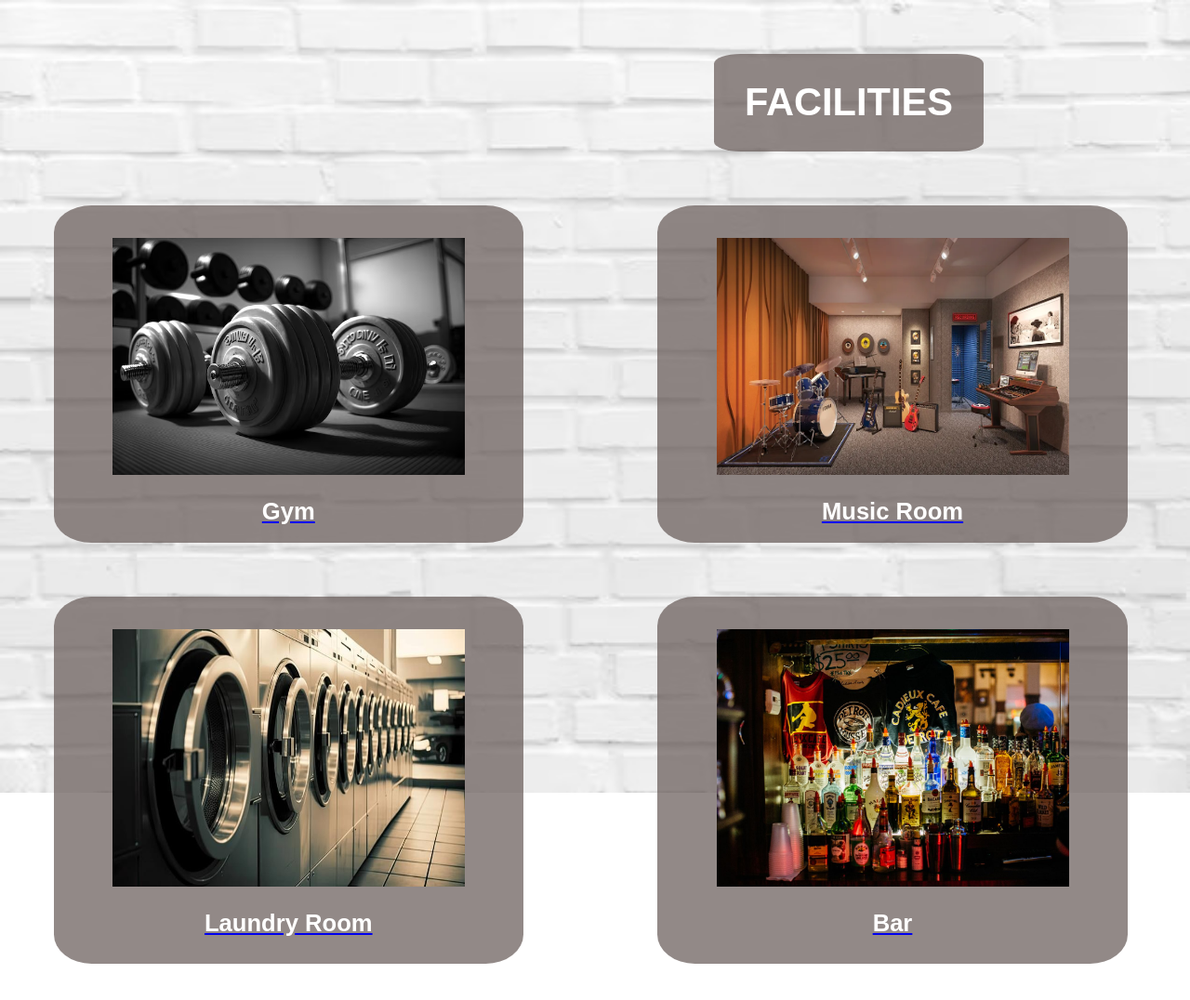
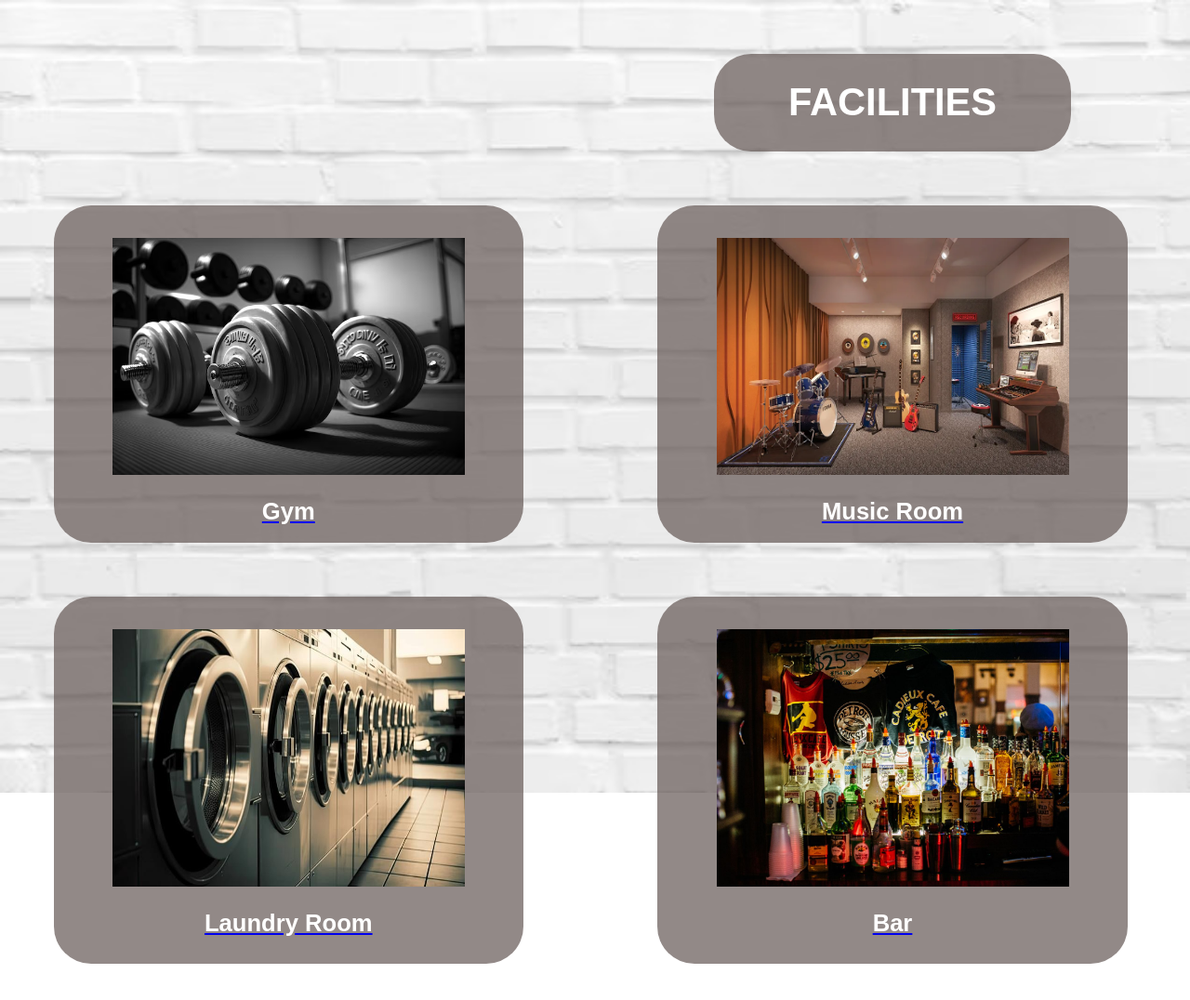
Before and after one commit to christinapoly/PrototypeProject, a PHP site: page /facilities-main.html in a window 1280 px wide. Shown: the top 1076 px of the page at 93% size. Run offline with PHP 8.4, Linux system fonts and the light colour scheme.

Commit message:
Update styles.css

```diff
--- a/styles.css
+++ b/styles.css
@@ -88,18 +88,15 @@ div.scrollmenu a:hover {
 
 #title_div {
     color: white;
-    width: 15%;
-    height: auto;
     padding: 0.05%;
     background-color: var(--div-bg-color);
-    border-radius: 10%;
+    border-radius: 40px;
     margin-left: 40%;
     margin-right: 40%;
     margin-top: 3%;
     text-align: center;
     font-family: Arial, Helvetica, sans-serif;
     font-size: 1.3rem;
-
 }
 
 
@@ -133,5 +130,5 @@ div.scrollmenu a:hover {
     width: 30%;
     height: auto;
     text-align: center;
-    border-radius: 8%;
+    border-radius: 40px;
 }
```
